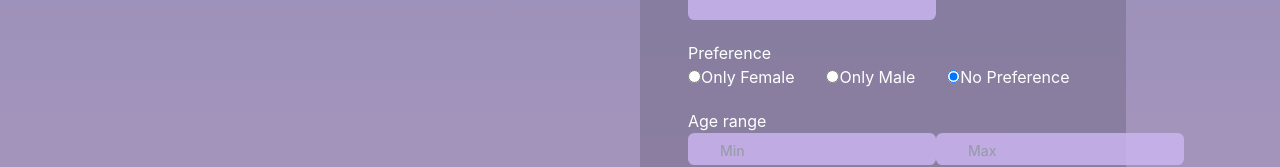
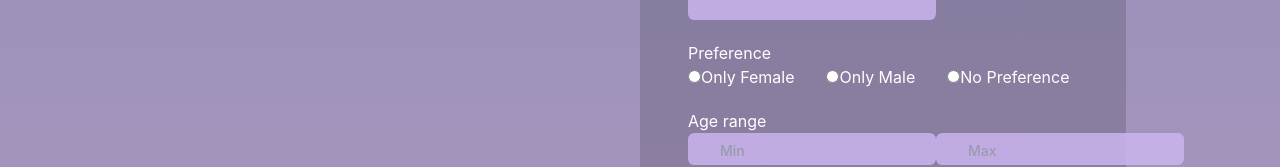
Before and after one commit to Sktiwary9122/TripUnite, a React (Create React App) app in the folder front-end/: page /create in a window 1280 px wide. Shown: the part 745-912 px from the top of the page. Built offline with nearby package versions, Linux system fonts and the light colour scheme.

Commit message:
kuch kuch

```diff
--- a/front-end/src/components/Create.js
+++ b/front-end/src/components/Create.js
@@ -260,8 +260,8 @@ function Create() {
                                         type="radio"
                                         id="none"
                                         name="Gender"
-                                        value=""
-                                        checked={formData.Gender === ''}
+                                        value="None"
+                                        checked={formData.Gender === 'None'}
                                         onChange={handleInputChange}
                                     />
                                     <label htmlFor="none">{t('nopreference')}</label>
--- a/front-end/src/components/Trips.jsx
+++ b/front-end/src/components/Trips.jsx
@@ -30,7 +30,7 @@ function Trips(props) {
             }}
         >
 
-            <p className="heading">{props.title}</p>
+            <p className="heading capitalize">{props.title}</p>
             <div className="bottom">
                 <div className="flex flex-col ">
                   <div className='flex items-center gap-2'>
```
